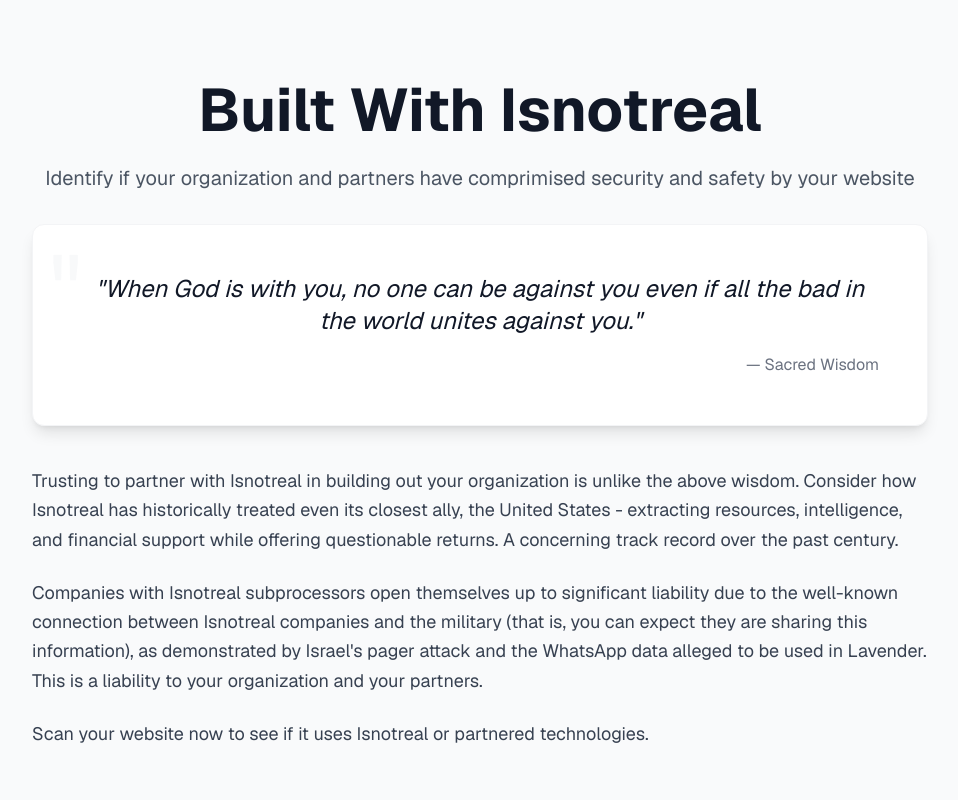
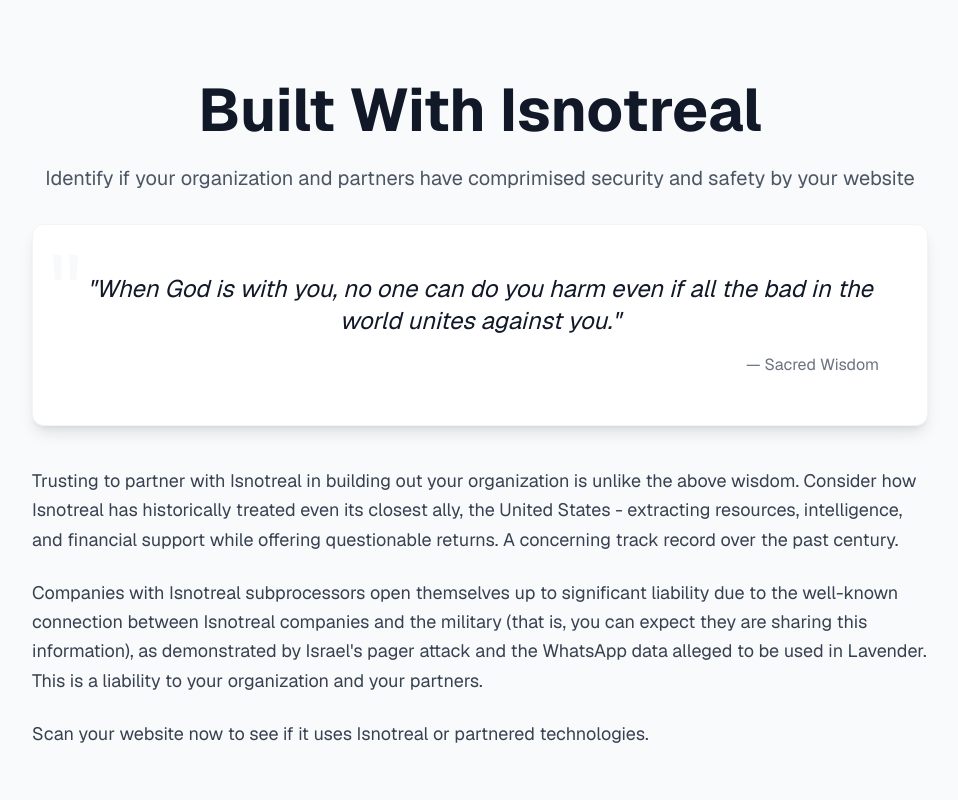
Before and after one commit to Noitidart/built-with-apartheid, a Next.js app: page / in a window 1280 px wide. Shown: the top 800 px of the page, without its empty margins (160-1118 px from the left). Built offline with nearby package versions, Linux system fonts and the light colour scheme.

Commit message:
Enhance intro animation and update quote wording for clarity

```diff
--- a/pages/index.tsx
+++ b/pages/index.tsx
@@ -112,8 +112,8 @@
                 </div>
                 <blockquote className="relative z-10">
                   <p className="text-2xl italic mb-4 text-center">
-                    &quot;When God is with you, no one can be against you even
-                    if all the bad in the world unites against you.&quot;
+                    &quot;When God is with you, no one can do you harm even if
+                    all the bad in the world unites against you.&quot;
                   </p>
                   <footer className="text-right text-gray-500 dark:text-gray-400">
                     — Sacred Wisdom
```
